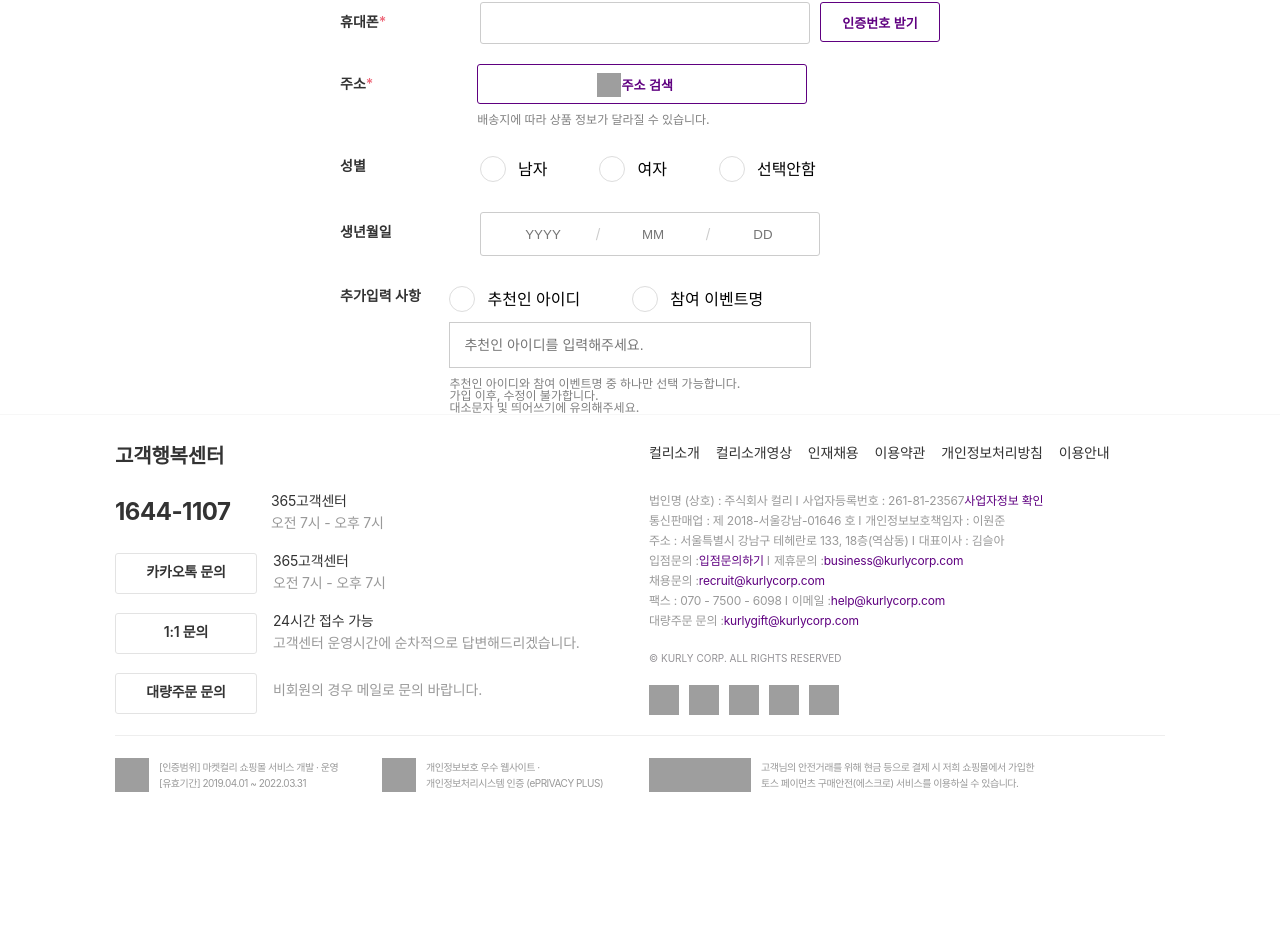
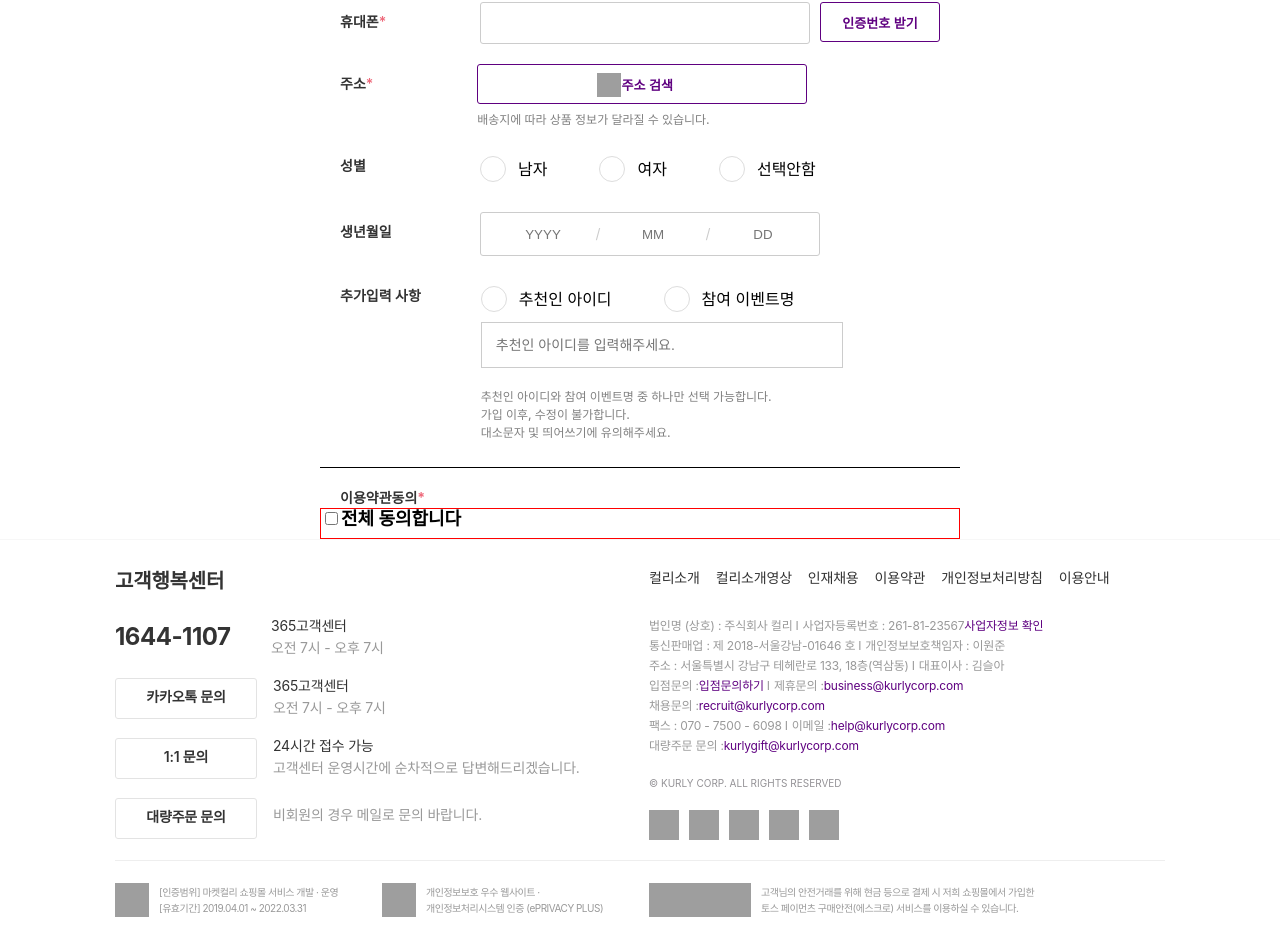
Before and after one commit to CEmmanuelP/marketkurly-clone-react, a React (Create React App) app: page /join in a window 1280 px wide. Shown: the part 661-1613 px from the top of the page. Before the commit the page ends 1513 px from the top, so only its background shows below. Built offline with nearby package versions, Linux system fonts and the light colour scheme; grey boxes are pictures that could not be loaded.

Commit message:
join css

```diff
--- a/src/components/login/Join.js
+++ b/src/components/login/Join.js
@@ -19,7 +19,9 @@ const Join = () => {
                                     아이디<span className="ico">*</span>
                                 </RowTitle>
                                 <RowInput placeholder="6자 이상의 영문 혹은 영문과 숫자를 조합" />
-                <RowButton leftMargin="10px">중복확인</RowButton>
+                                <RowButton leftMargin="10px">
+                                    중복확인
+                                </RowButton>
                             </RowWrapper>
                             <RowWrapper>
                                 <RowTitle>
@@ -44,14 +46,18 @@ const Join = () => {
                                     이메일<span className="ico">*</span>
                                 </RowTitle>
                                 <RowInput />
-                <RowButton leftMargin="10px">중복확인</RowButton>
+                                <RowButton leftMargin="10px">
+                                    중복확인
+                                </RowButton>
                             </RowWrapper>
                             <RowWrapper>
                                 <RowTitle>
                                     휴대폰<span className="ico">*</span>
                                 </RowTitle>
                                 <RowInput />
-                <RowButton leftMargin="10px">인증번호 받기</RowButton>
+                                <RowButton leftMargin="10px">
+                                    인증번호 받기
+                                </RowButton>
                             </RowWrapper>
                             <RowWrapper>
                                 <RowTitle>
@@ -62,7 +68,8 @@ const Join = () => {
                                         <span>주소 검색</span>
                                     </RowButton>
                                     <p className="txt_guide">
-                    배송지에 따라 상품 정보가 달라질 수 있습니다.
+                                        배송지에 따라 상품 정보가 달라질 수
+                                        있습니다.
                                     </p>
                                 </div>
                             </RowWrapper>
@@ -70,17 +77,29 @@ const Join = () => {
                                 <RowTitle>성별</RowTitle>
                                 <div>
                                     <label>
-                    <input type="radio" name="sex" value="m" />
+                                        <input
+                                            type="radio"
+                                            name="sex"
+                                            value="m"
+                                        />
                                         <span className="ico"></span>
                                         남자
                                     </label>
                                     <label>
-                    <input type="radio" name="sex" value="w" />
+                                        <input
+                                            type="radio"
+                                            name="sex"
+                                            value="w"
+                                        />
                                         <span className="ico"></span>
                                         여자
                                     </label>
                                     <label>
-                    <input type="radio" name="sex" value="n" />
+                                        <input
+                                            type="radio"
+                                            name="sex"
+                                            value="n"
+                                        />
                                         <span className="ico"></span>
                                         선택안함
                                     </label>
@@ -125,7 +144,7 @@ const Join = () => {
                             </RowWrapper>
                             <RowWrapper className="route">
                                 <RowTitle>추가입력 사항</RowTitle>
-                <div>
+                                <div className="inner_route">
                                     <div className="group_radio">
                                         <label>
                                             <input
@@ -157,14 +176,34 @@ const Join = () => {
                                             id="recommid"
                                         />
                                         <p class="txt_guide">
-                      추천인 아이디와 참여 이벤트명 중 하나만 선택 가능합니다.{" "}
-                      <br />
+                                            추천인 아이디와 참여 이벤트명 중
+                                            하나만 선택 가능합니다. <br />
                                             가입 이후, 수정이 불가합니다. <br />
                                             대소문자 및 띄어쓰기에 유의해주세요.
                                         </p>
                                     </div>
                                 </div>
                             </RowWrapper>
+                            <div className="reg_agree">
+                                <div className="inner_reg_agree">
+                                    이용약관동의
+                                    <span className="ico">*</span>
+                                </div>
+                                <div className="inner_reg_agree_right">
+                                    <div className="check">
+                                        <label className="check_agree label_all_check label_block">
+                                            <input
+                                                type="checkbox"
+                                                name="agree_allcheck"
+                                                value="n"
+                                            />
+                                            <span className="ico"></span>
+                                            전체 동의합니다
+                                        </label>
+                                    </div>
+                                    <div className="check_view"></div>
+                                </div>
+                            </div>
                         </form>
                     </JoinFormWrapper>
                 </PageArticle>
@@ -192,6 +231,51 @@ const JoinFormWrapper = styled.div`
     width: 640px;
     margin: 0 auto;
     border-top: 2px solid #333;
+
+    .reg_agree {
+        border-top: 1px solid black;
+        margin-top: 10px;
+
+        .inner_reg_agree {
+            width: 160px;
+            padding: 20px 0 0 20px;
+            font-weight: 700;
+            font-size: 14px;
+            color: #333;
+            line-height: 20px;
+            vertical-align: top;
+            text-align: left;
+
+            .ico {
+                color: #ee6a7b;
+                font-family: -apple-system, BlinkMacSystemFont, "Segoe UI",
+                    Roboto, Oxygen, Ubuntu, Cantarell, "Open Sans",
+                    "Helvetica Neue", sans-serif;
+            }
+        }
+
+        .inner_reg_agree_right {
+            border: 1px solid red;
+
+            .check {
+                display: block;
+                overflow: hidden;
+                width: 100%;
+                padding: 0 0 10px;
+
+                .label_all_check {
+                    padding: 12px 0 4px;
+                    font-weight: 700;
+                    font-size: 18px;
+                    input[type="radio"] {
+                        position: absolute;
+                        z-index: -1;
+                        opacity: 0;
+                    }
+                }
+            }
+        }
+    }
 `;
 
 const RowWrapper = styled.div`
@@ -231,7 +315,7 @@ const RowWrapper = styled.div`
         }
         input[type="radio"]:checked + .ico {
             border: 1px solid #5f0081;
-      background-color: #5f0080;s
+            background-color: #5f0080;
         }
 
         input[type="radio"]:checked + .ico:after {
@@ -256,7 +340,7 @@ const RowWrapper = styled.div`
         border: 1px solid #ccc;
         border-radius: 3px;
 
-      input[type=text] {
+        input[type="text"] {
             float: left;
             width: 84px;
             height: 40px;
@@ -280,8 +364,13 @@ const RowWrapper = styled.div`
         }
     }
 
+    .inner_route {
+        display: block;
+        margin-left: 38px;
+    }
+
     .route .group_radio {
-      padding: 10px 0 20px
+        padding: 10px 0 20px;
     }
 
     .input_wrapper {
@@ -299,6 +388,13 @@ const RowWrapper = styled.div`
             outline: none;
             vertical-align: top;
         }
+
+        .txt_guide {
+            padding: 10px 0 9px;
+            padding-bottom: 15px;
+            line-height: 18px;
+            clear: both;
+        }
     }
 `;
 
@@ -313,8 +409,8 @@ const RowTitle = styled.div`
 
     .ico {
         color: #ee6a7b;
-    font-family: -apple-system, BlinkMacSystemFont, "Segoe UI", Roboto, Oxygen,
-      Ubuntu, Cantarell, "Open Sans", "Helvetica Neue", sans-serif;
+        font-family: -apple-system, BlinkMacSystemFont, "Segoe UI", Roboto,
+            Oxygen, Ubuntu, Cantarell, "Open Sans", "Helvetica Neue", sans-serif;
     }
 `;
 
```
Lines whose indentation alone changed are shown as unchanged.
